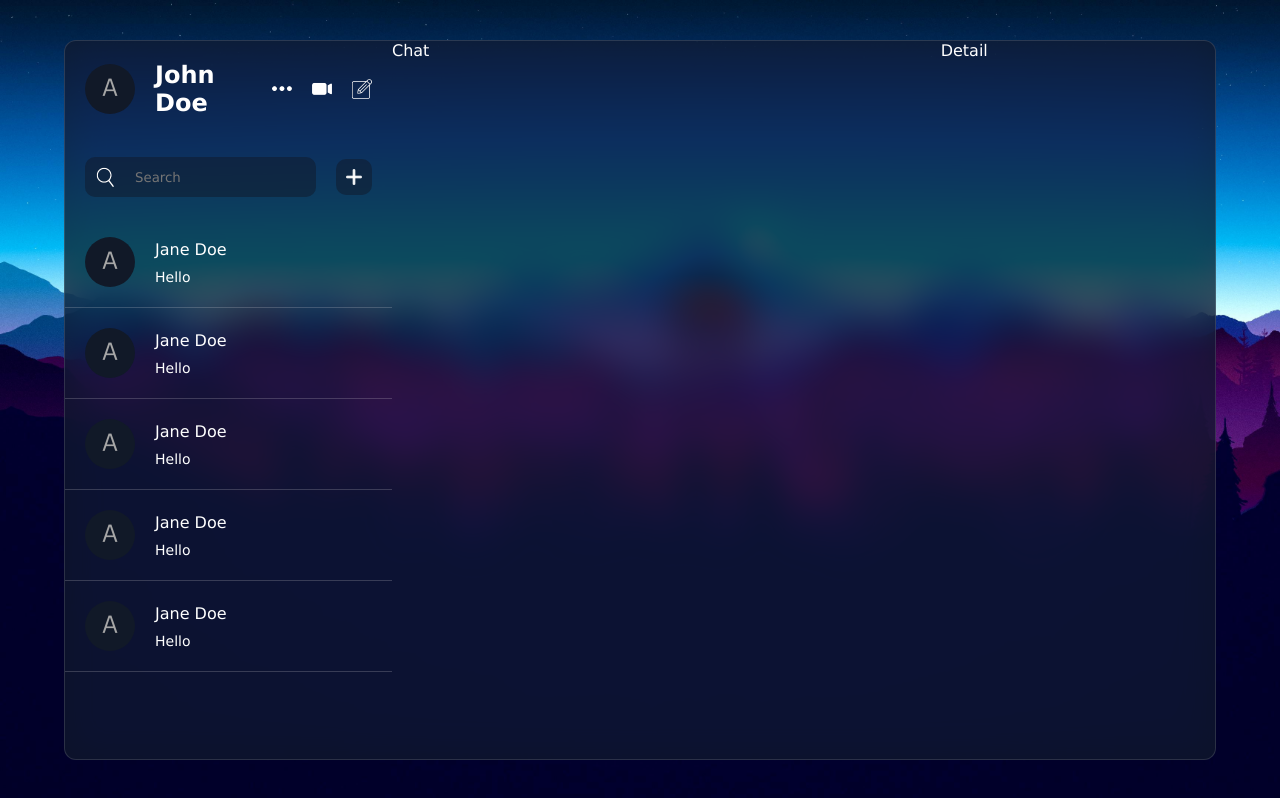
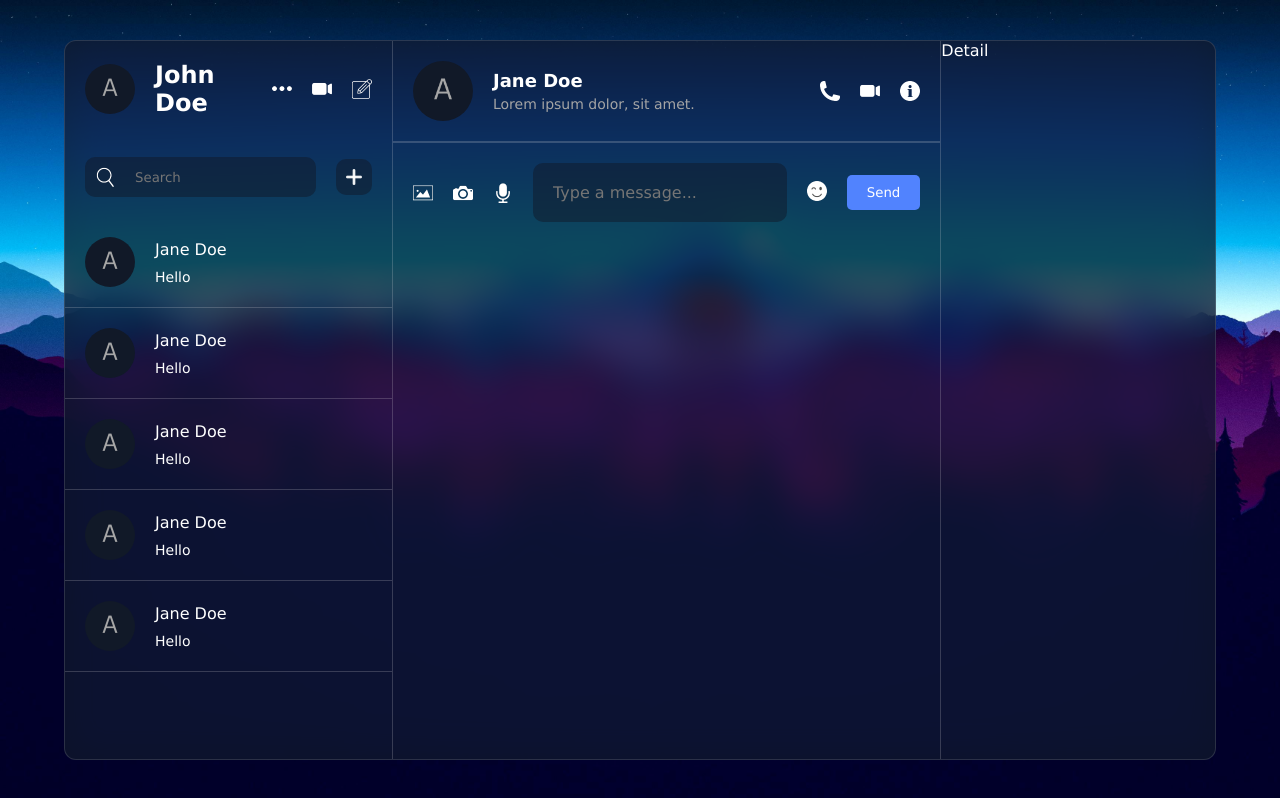
Before and after one commit to brndn-do/react-firebase-chat, a React (Vite) app: page / in a window 1280 px wide. Built offline with nearby package versions, Linux system fonts and the light colour scheme.

Commit message:
Develop chat component
Implemented user info, icons, and message input and styled them

```diff
--- a/src/components/chat/Chat.jsx
+++ b/src/components/chat/Chat.jsx
@@ -1,9 +1,37 @@
-import "./chat.css"
+import "./chat.css";
 
 const Chat = () => {
   return (
-    <div className="chat">Chat</div>
-  )
+    <div className="chat">
+      <div className="top">
+        <div className="user">
+          <img src="/avatar.png" alt="" />
+          <div className="texts">
+            <span>Jane Doe</span>
+            <p>Lorem ipsum dolor, sit amet.</p>
+          </div>
+        </div>
+        <div className="icons">
+          <img src="/phone.png" alt="" />
+          <img src="/video.png" alt="" />
+          <img src="/info.png" alt="" />
+        </div>
+      </div>
+      <div className="center"></div>
+      <div className="bottom">
+        <div className="icons">
+          <img src="/img.png" alt="" />
+          <img src="/camera.png" alt="" />
+          <img src="/mic.png" alt="" />
+        </div>
+        <input type="text" placeholder="Type a message..." />
+        <div className="emoji">
+          <img src="/emoji.png" alt="" />
+        </div>
+        <button className="sendButton">Send</button>
+      </div>
+    </div>
+  );
 };
 
 export default Chat;
--- a/src/components/chat/chat.css
+++ b/src/components/chat/chat.css
@@ -1,3 +1,99 @@
 .chat {
   flex: 2;
+  border-left: 1px solid #dddddd35;
+  border-right: 1px solid #dddddd35;
+
+  height: 100%;
+
+  .top {
+    padding: 20px;
+    display: flex;
+    align-items: center;
+    justify-content: space-between;
+    border-bottom: 1px solid #dddddd35;
+
+    .user {
+      display: flex;
+      align-items: center;
+      gap: 20px;
+
+      img {
+        width: 60px;
+        height: 60px;
+        border-radius: 50%;
+        object-fit: cover;
+      }
+
+      .texts {
+        display: flex;
+        flex-direction: column;
+        gap: 5px;
+
+        span {
+          font-size: 18px;
+          font-weight: bold;
+        }
+
+        p {
+          font-size: 14px;
+          font-weight: 300;
+          color: #a5a5a5;
+        }
+      }
+    }
+
+    .icons {
+      display: flex;
+      gap: 20px;
+
+      img {
+        width: 20px;
+        height: 20px;
+      }
+    }
+  }
+
+  .center {
+
+  }
+
+  .bottom {
+    padding: 20px;
+    display: flex;
+    align-items: center;
+    justify-content: space-between;
+    border-top: 1px solid #dddddd35;
+    gap: 20px;
+
+    .icons {
+      display: flex;
+      gap: 20px;
+    }
+
+    img {
+      width: 20px;
+      height: 20px;
+      cursor: pointer;
+    }
+
+    input {
+      flex: 1;
+      background-color: rgba(17, 25, 40, 0.5);
+      border: none;
+      outline: none;
+      color: white;
+      padding: 20px;
+      border-radius: 10px;
+      font-size: 16px;
+    }
+
+    .sendButton {
+      background-color: #5183fe;
+      color: white;
+      padding: 10px 20px;
+      border: none;
+      border-radius: 5px;
+      cursor: pointer;
+    }
+  }
 }
--- a/src/index.css
+++ b/src/index.css
@@ -6,13 +6,16 @@
     "Lucida Sans Unicode", Geneva, Verdana, sans-serif;
 }
 
+html, body {
+  height: 100%;
+}
+
 body {
   background-image: url("/bg.jpg");
   background-size: cover;
   display: flex;
   align-items: center;
   justify-content: center;
-  height: 100vh;
   color: white;
 }
 
```
